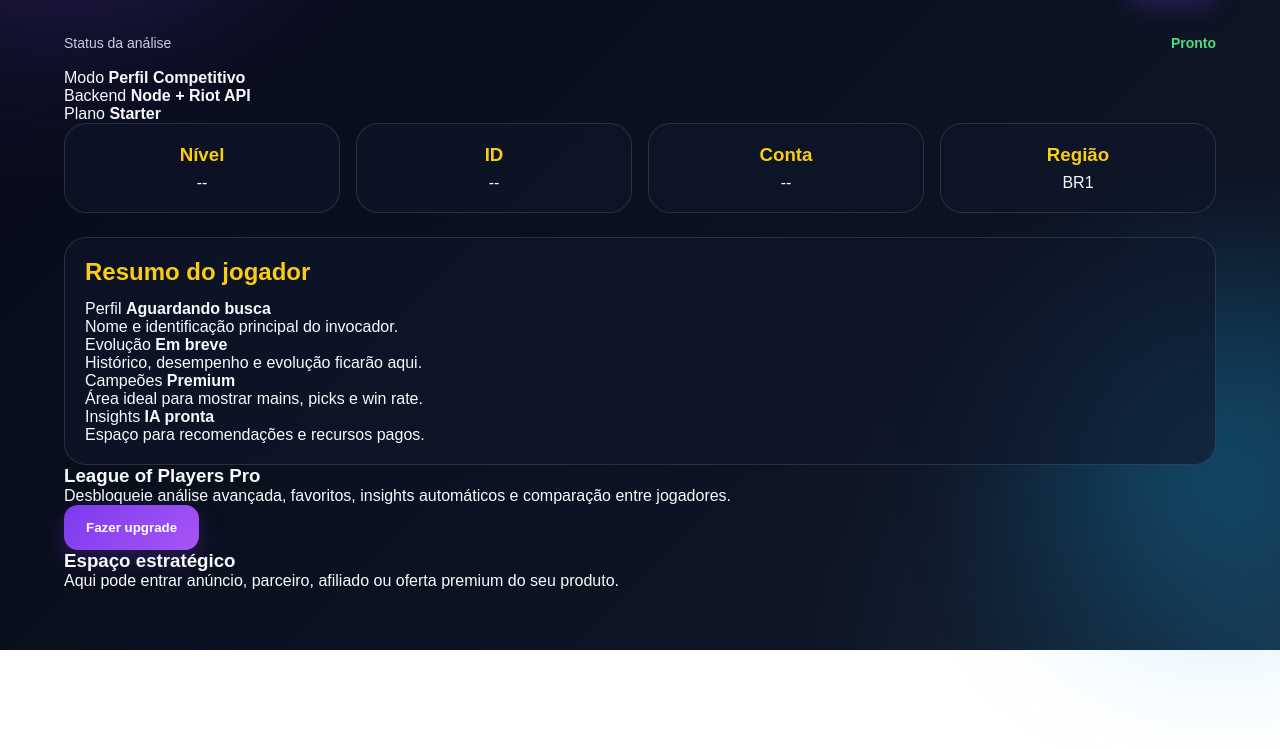
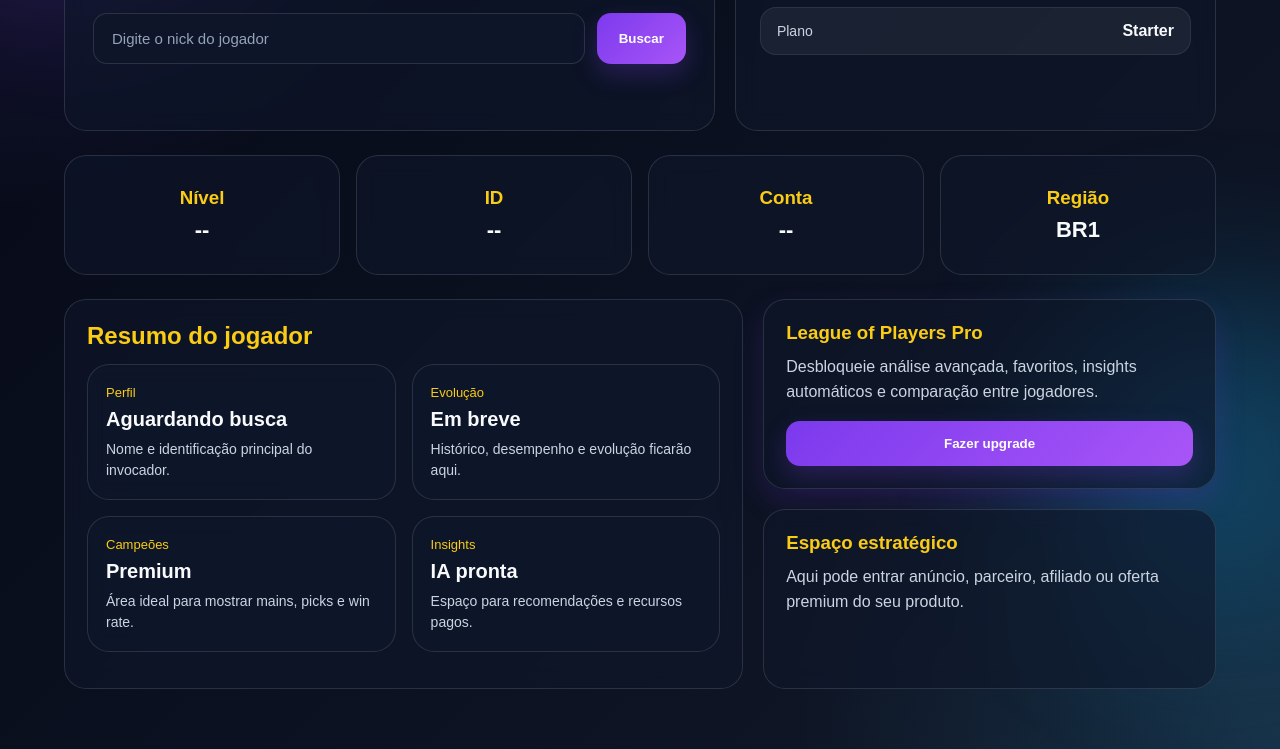
Before and after one commit to gabiemisiqueira-code/league-of-players, a plain HTML site: page pages/player.html in a window 1280 px wide. Shown: the part 285-1034 px from the top of the page. Before the commit the page ends 935 px from the top, so only its background shows below. Drawn offline with Linux system fonts and the light colour scheme.

Commit message:
Update style.css

```diff
--- a/style.css
+++ b/style.css
@@ -431,3 +431,178 @@ a {
     font-size: 16px;
   }
 }
+.player-hero-card {
+  display: grid;
+  grid-template-columns: 1.15fr 0.85fr;
+  gap: 20px;
+  margin-bottom: 24px;
+  align-items: stretch;
+}
+
+.player-hero-left,
+.player-hero-right,
+.player-status-card,
+.premium-section,
+.premium-box,
+.summary-card,
+.premium-stat-card {
+  background: rgba(15, 23, 42, 0.62);
+  border: 1px solid var(--border);
+  border-radius: 22px;
+  backdrop-filter: blur(10px);
+}
+
+.player-hero-left {
+  padding: 28px;
+}
+
+.player-hero-left h1 {
+  font-size: 44px;
+  margin-bottom: 12px;
+}
+
+.player-hero-left p {
+  color: var(--muted);
+  line-height: 1.6;
+}
+
+.player-hero-right {
+  padding: 0;
+  background: transparent;
+  border: none;
+}
+
+.player-status-card {
+  height: 100%;
+  padding: 24px;
+}
+
+.premium-search-box {
+  margin-top: 20px;
+}
+
+.quick-info-list {
+  display: flex;
+  flex-direction: column;
+  gap: 14px;
+  margin-top: 18px;
+}
+
+.quick-info-item {
+  display: flex;
+  justify-content: space-between;
+  align-items: center;
+  background: rgba(255, 255, 255, 0.06);
+  border: 1px solid rgba(255, 255, 255, 0.08);
+  border-radius: 16px;
+  padding: 14px 16px;
+}
+
+.quick-info-item span {
+  color: var(--muted);
+  font-size: 14px;
+}
+
+.quick-info-item strong {
+  color: var(--text);
+}
+
+.premium-stats-grid {
+  margin-bottom: 24px;
+}
+
+.premium-stat-card {
+  min-height: 120px;
+  display: flex;
+  flex-direction: column;
+  justify-content: center;
+}
+
+.premium-stat-card p {
+  font-size: 22px;
+  font-weight: bold;
+}
+
+.premium-layout-grid {
+  display: grid;
+  grid-template-columns: 1.2fr 0.8fr;
+  gap: 20px;
+}
+
+.premium-section {
+  padding: 22px;
+}
+
+.summary-grid {
+  display: grid;
+  grid-template-columns: repeat(2, 1fr);
+  gap: 16px;
+}
+
+.summary-card {
+  padding: 18px;
+}
+
+.summary-label {
+  display: inline-block;
+  color: var(--gold);
+  font-size: 13px;
+  margin-bottom: 8px;
+}
+
+.summary-card strong {
+  display: block;
+  font-size: 20px;
+  margin-bottom: 8px;
+}
+
+.summary-card p {
+  color: var(--muted);
+  line-height: 1.5;
+  font-size: 14px;
+}
+
+.premium-side-column {
+  display: flex;
+  flex-direction: column;
+  gap: 20px;
+}
+
+.premium-box {
+  padding: 22px;
+}
+
+.premium-box h3 {
+  color: var(--gold);
+  margin-bottom: 10px;
+}
+
+.premium-box p {
+  color: var(--muted);
+  line-height: 1.6;
+}
+
+.premium-upgrade-btn {
+  margin-top: 16px;
+  width: 100%;
+}
+
+.monetization-box {
+  box-shadow: 0 12px 30px rgba(124, 58, 237, 0.18);
+}
+
+.ad-box {
+  min-height: 180px;
+}
+
+@media (max-width: 980px) {
+  .player-hero-card,
+  .premium-layout-grid,
+  .summary-grid {
+    grid-template-columns: 1fr;
+  }
+
+  .player-hero-left h1 {
+    font-size: 34px;
+  }
+}
```
